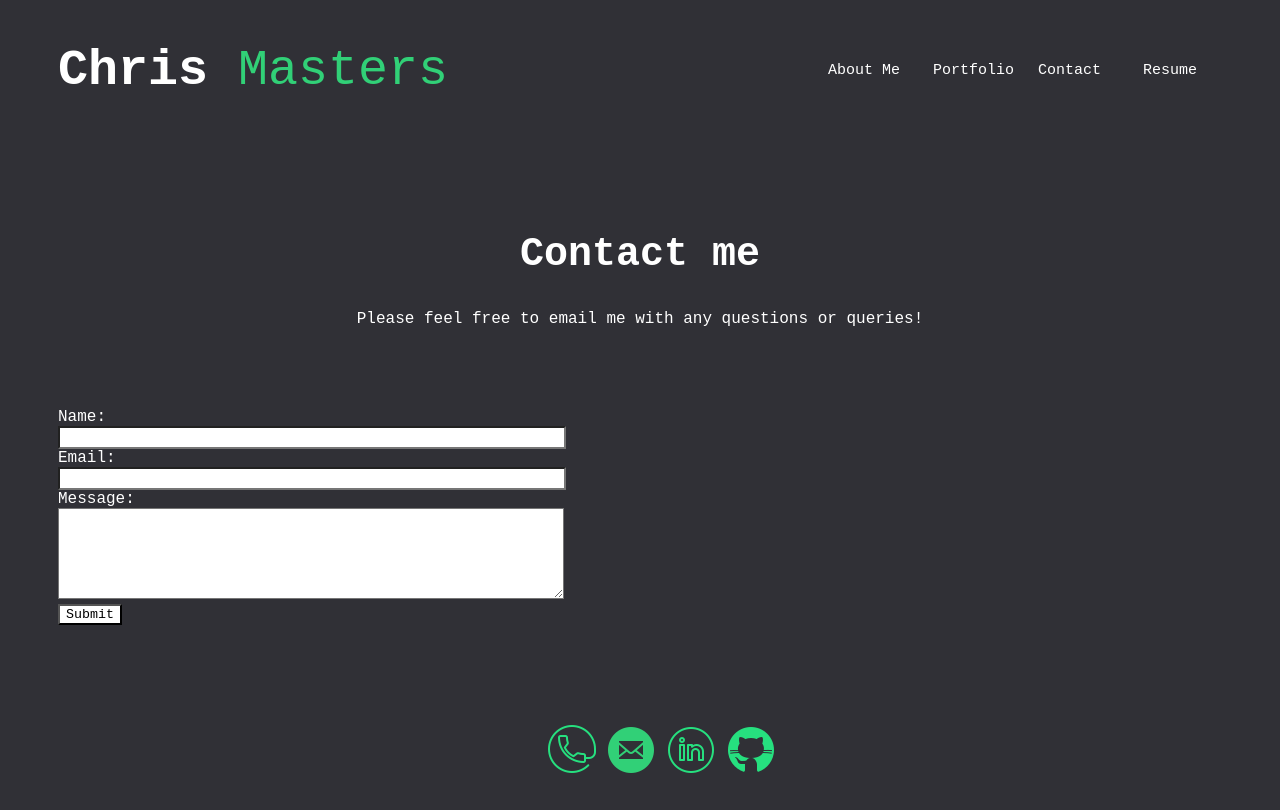
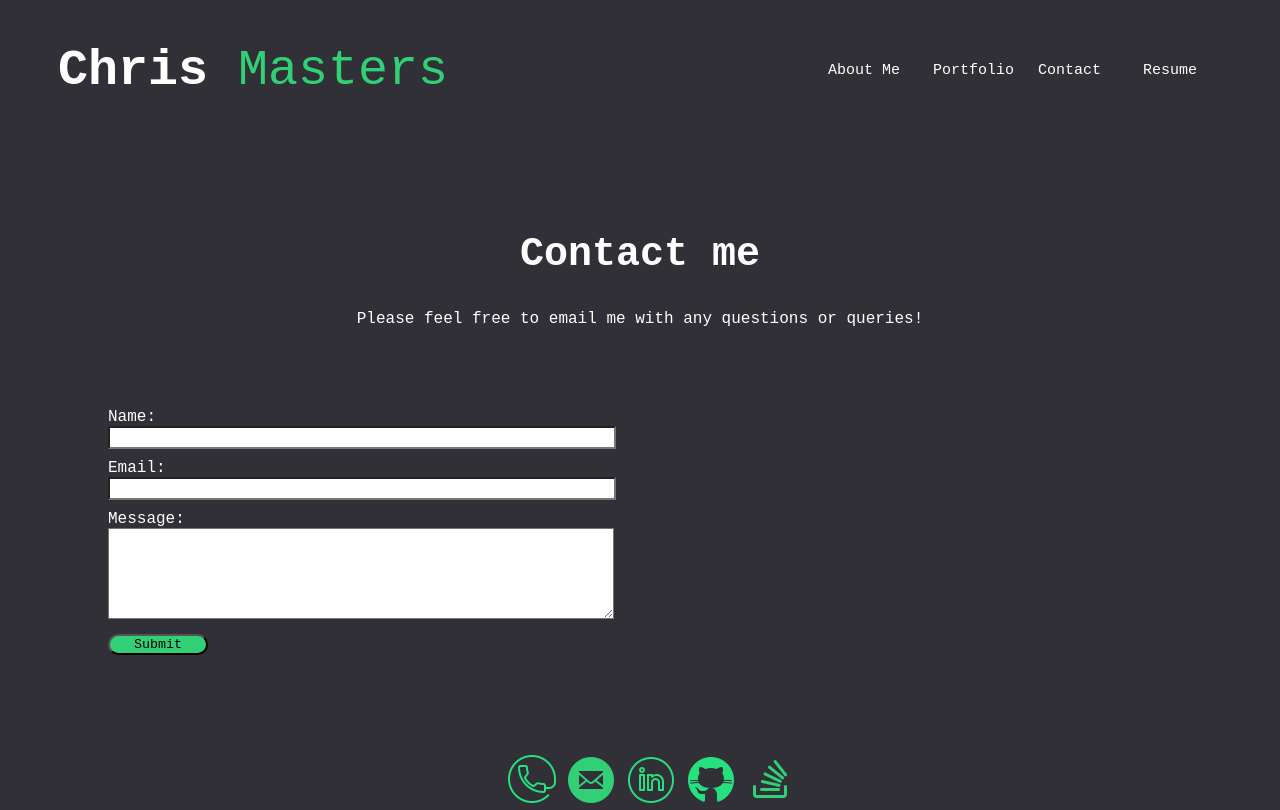
Before and after one commit to CWMasters/my-portfolio, a React (Create React App) app: page / in a window 1280 px wide. Both pictures are taken after a click on the element "Contact". Built offline with nearby package versions, Linux system fonts and the light colour scheme.

Commit message:
styling adjustments

```diff
--- a/src/components/Contact.js
+++ b/src/components/Contact.js
@@ -41,22 +41,23 @@ function ContactForm() {
             <section>
                 <h1 id="contact">Contact me</h1>
                 <p className='contact-p'>Please feel free to email me with any questions or queries!</p>
+
                 <form id="contact-form" onSubmit={handleSubmit}>
                     {/* name input */}
-                    <div>
+                    <div className='name-box'>
                         <label htmlFor="name">Name:</label>
                         <br></br>
                         <input type="text" defaultValue={name} onBlur={handleChange} name="name" />
                     </div>
 
                     {/* email input */}
-                    <div>
+                    <div className='email-box'>
                         <label htmlFor="email">Email:</label>
                         <br></br>
                         <input type="email" defaultValue={email} name="email" onBlur={handleChange} />
                     </div>
                     {/* message text area */}
-                    <div>
+                    <div className='message-box'>
                         <label htmlFor="message">Message:</label>
                         <br></br>
                         <textarea name="message" defaultValue={message} onBlur={handleChange} rows="5" />
@@ -68,7 +69,7 @@ function ContactForm() {
                         </div>
                     )}
 
-                    <button id="sub-btn" type="submit">Submit</button>
+                    <button className='sub-btn' type="submit">Submit</button>
                 </form>
             </section>
         )
--- a/src/components/Footer.js
+++ b/src/components/Footer.js
@@ -23,6 +23,11 @@ function Footer() {
               <a href="https://github.com/CWMasters"><img src={require('../assets/images/github2.png')} /></a>
             </div>
 
+            <div className='stack1'>
+              <a href="https://stackoverflow.com/"><img src={require('../assets/images/stack.png')} /></a>
+
+            </div>
+
             </address>
         </section>
     )
--- a/src/components/Project.js
+++ b/src/components/Project.js
@@ -1,11 +1,11 @@
 import React from 'react';
-import Card from 'react-bootstrap/Card';
+import {Card} from 'react-bootstrap';
 
 function Project(props) {
     return (
 
         <div className='container1'>
-            <h2>{props.projectArr.name}</h2>
+            <h3>{props.projectArr.name}</h3>
 
 
             <caption>{props.projectArr.tech}</caption>
@@ -20,21 +20,9 @@ function Project(props) {
 
             <img className='projectPic' src={props.projectArr.img} alt="project pic"></img>
 
-
-
         </div>
-
-
-
-
-
 
     );
 }
 
-
-
-
-
-
 export default Project;
--- a/src/components/Resume.js
+++ b/src/components/Resume.js
@@ -6,6 +6,8 @@ function Resume() {
 
         <section>
             <h2 className='res-header'>Resume</h2>
+
+            <p className='res-link'>For a downloaded copy of my resume, please click the link.</p>
 
              <div>
                 <h3 className='res-subhead'>Full Stack Skills</h3>
--- a/src/index.css
+++ b/src/index.css
@@ -18,7 +18,6 @@ code {
 
 * {
   background-color: #303036;
-  /* color: #fffaff; */
   color: white;
   font-family: 'Courier New', Courier, monospace;
   /* color: #31D077; */
@@ -31,7 +30,6 @@ code {
   text-align: center;
   font-size: 40px;
   margin-top: 100px;
-
 }
 
 
@@ -82,10 +80,22 @@ code {
   height: 200px;
   width: 300px;
   margin-top: 20px;
+  /* display: flex;
+  float: left; */
+
 }
 
 .container1 {
- /* float: left; */
+  /* float: left;
+  width: 50%;
+  padding: 20px; */
+  /* display: flexbox; */
+  /* float: left; */
+  /* margin: 35px; */
+
+
+  /* align-items: center; */
+
 }
 
 /* PORTFOLIO COMPONENT END */
@@ -101,13 +111,19 @@ code {
 }
 
 #contact-form {
-  margin: 80px 0 0 50px ;
+  margin: 80px 0 20px 100px ;
+}
+
+.name-box, .email-box, .message-box {
+  margin-bottom: 10px;
 }
 
 /* button */
-#sub-btn {
-  background-color: white;
+.sub-btn {
+  background-color: #31D077;
   color: black;
+  width: 100px;
+  border-radius: 50px;
 }
 
 textarea, input {
@@ -123,6 +139,10 @@ textarea, input {
 
 
 /* RESUME COMPONENT */
+
+.res-link {
+  margin: 0 0 50px 200px ;
+}
 
 .res-subhead, .res-list {
   margin-left: 200px;
@@ -141,13 +161,14 @@ textarea, input {
   align-items: center;
 }
 
-/* main title (my name) */
+/* main title (my first name) */
 .name-header {
   font-size: 25px;
   margin-left: 50px;
   font-weight: lighter;
 }
 
+/* last name header */
 .masters-header {
   color: #31D077;
   font-weight: lighter;
@@ -177,9 +198,10 @@ textarea, input {
   margin-right: 5px;
 }
 
-.nav .nav-tab {
-  color: #31D077
+nav .navActive {
+  color: #31D077;
 }
+
 
 /* HEADER COMPONENT END */
 
@@ -190,10 +212,10 @@ textarea, input {
 
 .footer {
   text-align: center;
-  margin: 100px 0 0 540px;
+  margin: 100px 0 0 500px;
 }
 
-.phone1, .mail1, .linkedin1, .github1 {
+.phone1, .mail1, .linkedin1, .github1, .stack1 {
   float: left;
   margin-right: 10px;
 }
```
Also changed, not shown: src/assets/images/stack.png (added).
